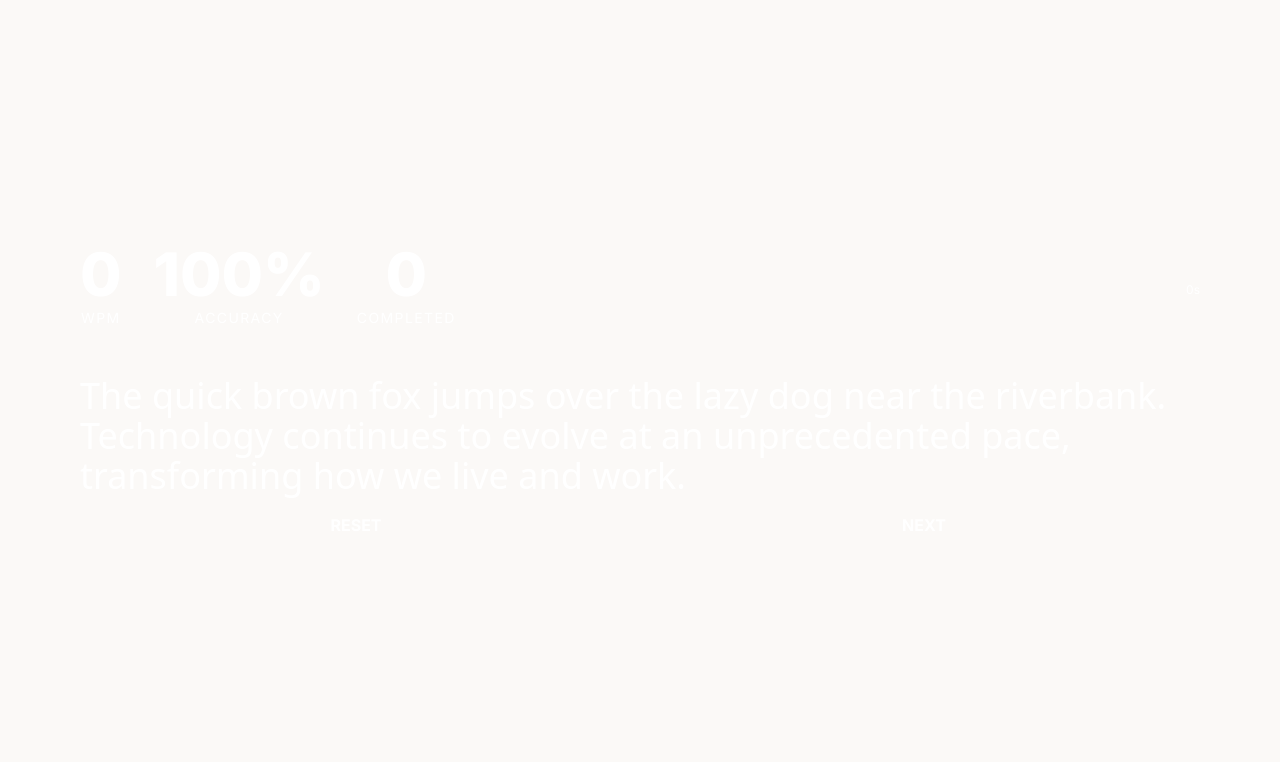
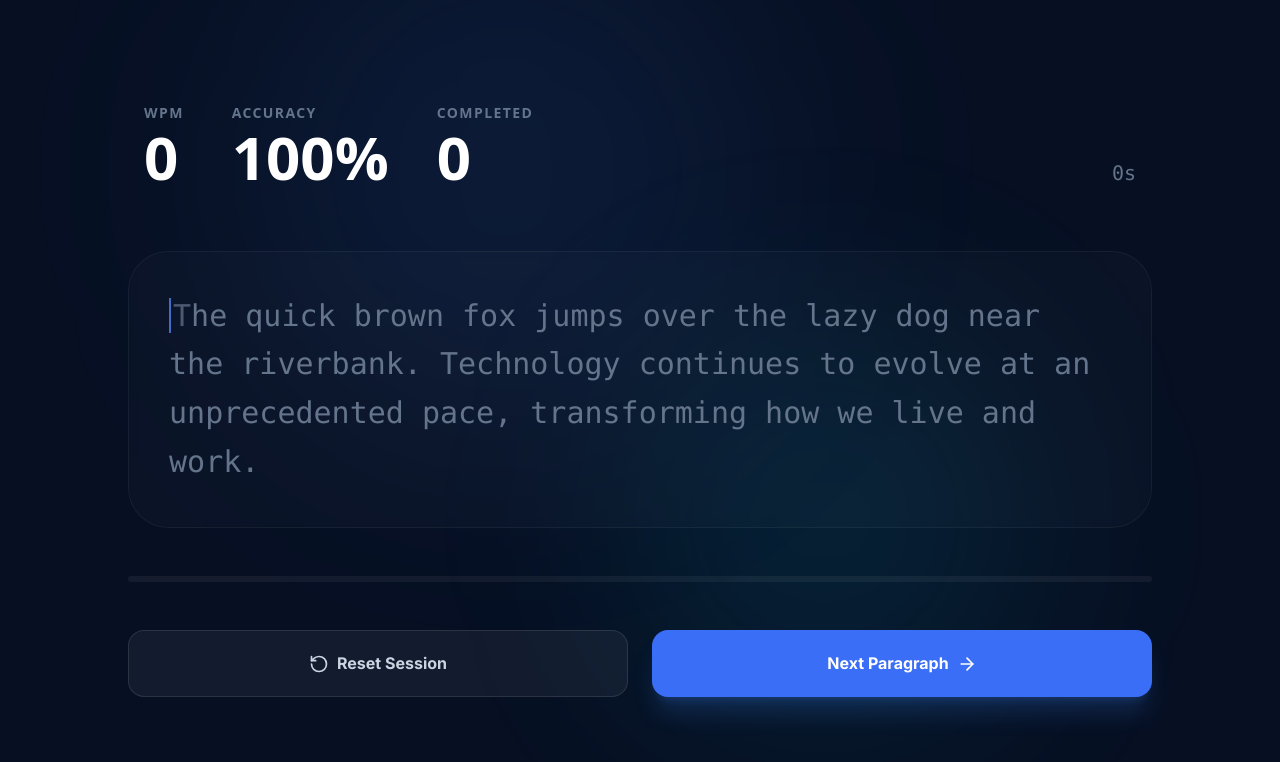
Before and after one commit to abdulsamad2002/keeblab, a Next.js app: page /type in a window 1280 px wide. Shown: the top 762 px of the page. Built offline with nearby package versions, Linux system fonts and the light colour scheme.

Commit message:
Update page.js

```diff
--- a/app/type/page.js
+++ b/app/type/page.js
@@ -1,42 +1,36 @@
-"use client"
-
-import React, { useState, useEffect, useRef } from "react";
+import React, { useState, useEffect, useRef } from 'react';
+import { motion, AnimatePresence } from 'framer-motion';
+import { ArrowRight, RotateCcw } from 'lucide-react';
 
 const paragraphs = [
   "The quick brown fox jumps over the lazy dog near the riverbank. Technology continues to evolve at an unprecedented pace, transforming how we live and work.",
   "Programming is both an art and a science that requires creativity and logical thinking. Modern developers use various tools and frameworks to build amazing applications.",
   "Nature provides us with countless wonders, from the depths of the ocean to the peaks of mountains. Every ecosystem plays a vital role in maintaining balance.",
   "Music has the power to evoke emotions and bring people together across cultures. Different genres reflect the diversity of human expression and creativity.",
-  "Reading opens doors to new worlds and perspectives we might never otherwise encounter. Books have been humanity's way of preserving knowledge for centuries.",
-  "Exercise and proper nutrition are essential components of a healthy lifestyle. Regular physical activity improves both mental and physical wellbeing.",
-  "Innovation drives progress and helps solve complex problems facing society today. Creative thinking combined with determination leads to breakthrough solutions.",
-  "Traveling broadens our horizons and helps us understand different cultures better. Every journey teaches valuable lessons and creates lasting memories.",
-  "Cooking is a delightful blend of science and creativity that brings joy. Experimenting with flavors and techniques can lead to culinary masterpieces.",
-  "Learning new skills keeps our minds sharp and opens up opportunities. Continuous growth and adaptation are key to success in any field.",
+  "Reading opens doors to new worlds and perspectives we might never otherwise encounter. Books have been humanity's way of preserving knowledge for centuries."
 ];
 
 export default function TypingTest() {
-  const [currentParagraph, setCurrentParagraph] = useState("");
-  const [userInput, setUserInput] = useState("");
+  const [currentParagraph, setCurrentParagraph] = useState('');
+  const [userInput, setUserInput] = useState('');
   const [startTime, setStartTime] = useState(null);
   const [wpm, setWpm] = useState(0);
   const [accuracy, setAccuracy] = useState(100);
   const [isActive, setIsActive] = useState(false);
   const [completedCount, setCompletedCount] = useState(0);
-  const [errors, setErrors] = useState(0);
   const [timeElapsed, setTimeElapsed] = useState(0);
   const [streak, setStreak] = useState(0);
   const [particles, setParticles] = useState([]);
   const inputRef = useRef(null);
 
-  useEffect(() => {
-    loadNewParagraph();
-  }, []);
+  useEffect(() => { loadNewParagraph(); }, []);
 
   useEffect(() => {
     if (isActive && startTime) {
       const interval = setInterval(() => {
-        calculateWPM();
+        const timeInMinutes = (Date.now() - startTime) / 1000 / 60;
+        const wordsTyped = userInput.length / 5;
+        setWpm(Math.round(wordsTyped / timeInMinutes) || 0);
         setTimeElapsed(Math.floor((Date.now() - startTime) / 1000));
       }, 100);
       return () => clearInterval(interval);
@@ -46,41 +40,20 @@ export default function TypingTest() {
   const loadNewParagraph = () => {
     const randomIndex = Math.floor(Math.random() * paragraphs.length);
     setCurrentParagraph(paragraphs[randomIndex]);
-    setUserInput("");
-    setErrors(0);
-  };
-
-  const calculateWPM = () => {
-    if (!startTime) return;
-    const timeElapsed = (Date.now() - startTime) / 1000 / 60;
-    const wordsTyped = userInput.trim().split(/\s+/).length;
-    const calculatedWpm = Math.round(wordsTyped / timeElapsed) || 0;
-    setWpm(calculatedWpm);
-  };
-
-  const calculateAccuracy = (input, target) => {
-    if (input.length === 0) return 100;
-    let correct = 0;
-    for (let i = 0; i < input.length; i++) {
-      if (input[i] === target[i]) correct++;
-    }
-    return Math.round((correct / input.length) * 100);
+    setUserInput('');
+    setIsActive(false);
+    setStartTime(null);
   };
 
   const createParticle = () => {
-    const particle = {
-      id: Date.now() + Math.random(),
-      x: Math.random() * 100,
-      y: Math.random() * 100,
-    };
-    setParticles((prev) => [...prev, particle]);
-    setTimeout(() => {
-      setParticles((prev) => prev.filter((p) => p.id !== particle.id));
-    }, 1000);
+    const particle = { id: Date.now() + Math.random(), x: Math.random() * 100, y: Math.random() * 100 };
+    setParticles(prev => [...prev, particle]);
+    setTimeout(() => { setParticles(prev => prev.filter(p => p.id !== particle.id)); }, 1000);
   };
 
   const handleInputChange = (e) => {
     const value = e.target.value;
+    if (value.length > currentParagraph.length) return;
 
     if (!isActive && value.length > 0) {
       setIsActive(true);
@@ -92,228 +65,126 @@ export default function TypingTest() {
 
     if (value.length > userInput.length) {
       if (lastChar === expectedChar) {
-        setStreak((prev) => prev + 1);
-        if (streak > 0 && streak % 5 === 0) {
-          createParticle();
-        }
+        setStreak(prev => prev + 1);
+        if (streak > 0 && streak % 10 === 0) createParticle();
       } else {
         setStreak(0);
-        setErrors((prev) => prev + 1);
       }
     }
 
     setUserInput(value);
 
-    const acc = calculateAccuracy(value, currentParagraph);
-    setAccuracy(acc);
+    // Accuracy Logic
+    let correct = 0;
+    for (let i = 0; i < value.length; i++) {
+      if (value[i] === currentParagraph[i]) correct++;
+    }
+    setAccuracy(value.length === 0 ? 100 : Math.round((correct / value.length) * 100));
 
     if (value === currentParagraph) {
-      setCompletedCount((prev) => prev + 1);
+      setCompletedCount(prev => prev + 1);
       createParticle();
-      createParticle();
-      createParticle();
-      setTimeout(() => {
-        loadNewParagraph();
-        setStartTime(Date.now());
-      }, 300);
+      setTimeout(loadNewParagraph, 500);
     }
   };
 
-  const handleReset = () => {
-    setIsActive(false);
-    setStartTime(null);
-    setWpm(0);
-    setAccuracy(100);
-    setCompletedCount(0);
-    setErrors(0);
-    setTimeElapsed(0);
-    setStreak(0);
-    setParticles([]);
-    loadNewParagraph();
-    inputRef.current?.focus();
-  };
-
   const getCharClass = (index) => {
-    if (index >= userInput.length) return "text-gray-600";
-    if (userInput[index] === currentParagraph[index]) {
-      return "text-emerald-400";
-    }
-    return "text-red-500 bg-red-500/20";
-  };
-
-  const getSpeedIndicator = () => {
-    if (wpm > 80)
-      return "bg-gradient-to-r from-purple-500 via-pink-500 to-red-500";
-    if (wpm > 60) return "bg-gradient-to-r from-blue-500 to-purple-500";
-    if (wpm > 40) return "bg-gradient-to-r from-green-500 to-blue-500";
-    return "bg-gradient-to-r from-gray-500 to-green-500";
+    if (index >= userInput.length) return 'text-slate-500';
+    return userInput[index] === currentParagraph[index]
+      ? 'text-white'
+      : 'text-rose-500 bg-rose-500/10 rounded-sm';
   };
 
   return (
-    <div className="min-h-screen bg-black text-white flex items-center justify-center p-8 relative overflow-hidden">
-      {/* Animated Background */}
-      <div className="absolute inset-0 opacity-20">
-        <div className="absolute top-0 left-1/4 w-96 h-96 bg-purple-500 rounded-full blur-3xl animate-pulse"></div>
-        <div
-          className="absolute bottom-0 right-1/4 w-96 h-96 bg-blue-500 rounded-full blur-3xl animate-pulse"
-          style={{ animationDelay: "1s" }}
-        ></div>
+    <div className="min-h-screen bg-[#071023] text-[#F8FAFF] flex flex-col items-center justify-center p-8 relative overflow-hidden font-sans">
+      {/* Background Glows matching KeebLab Hero */}
+      <div className="absolute inset-0 pointer-events-none">
+        <div className="absolute top-[-10%] left-[20%] w-[500px] h-[500px] rounded-full bg-blue-500/10 blur-[120px]" />
+        <div className="absolute bottom-[10%] right-[20%] w-[400px] h-[400px] rounded-full bg-cyan-500/10 blur-[100px]" />
       </div>
 
-      {/* Particles */}
-      {particles.map((particle) => (
-        <div
-          key={particle.id}
-          className="absolute w-4 h-4 bg-gradient-to-r from-yellow-400 to-pink-500 rounded-full animate-ping"
-          style={{
-            left: `${particle.x}%`,
-            top: `${particle.y}%`,
-            animationDuration: "1s",
-          }}
-        />
+      <div className="w-full max-w-5xl relative z-10">
+        {/* Stats Section with High-End Typography */}
+        <div className="flex items-end justify-between mb-16 px-4">
+          <div className="flex gap-12">
+            {[
+              { label: 'wpm', value: wpm },
+              { label: 'accuracy', value: `${accuracy}%` },
+              { label: 'completed', value: completedCount },
+            ].map((item) => (
+              <div key={item.label} className="flex flex-col">
+                <span className="text-slate-500 text-sm font-bold uppercase tracking-widest mb-1">{item.label}</span>
+                <span className="text-6xl font-black text-white">{item.value}</span>
+              </div>
             ))}
-
-      <div className="w-full max-w-6xl relative z-10">
-        {/* Stats Bar */}
-        <div className="flex items-center justify-between mb-12 gap-8">
-          <div className="flex gap-8">
-            <div className="text-center">
-              <div
-                className={`text-6xl font-black ${
-                  wpm > 80
-                    ? "text-transparent bg-clip-text bg-gradient-to-r from-purple-400 to-pink-400 animate-pulse"
-                    : "text-white"
-                }`}
-              >
-                {wpm}
           </div>
-              <div className="text-gray-500 text-sm uppercase tracking-widest mt-1">
-                WPM
-              </div>
-            </div>
-            <div className="text-center">
-              <div className="text-6xl font-black text-white">{accuracy}%</div>
-              <div className="text-gray-500 text-sm uppercase tracking-widest mt-1">
-                Accuracy
-              </div>
-            </div>
-            <div className="text-center">
-              <div className="text-6xl font-black text-white">
-                {completedCount}
-              </div>
-              <div className="text-gray-500 text-sm uppercase tracking-widest mt-1">
-                Completed
-              </div>
-            </div>
+          <div className="text-slate-500 font-mono text-xl">{timeElapsed}s</div>
         </div>
 
-          {/* Speed Indicator */}
-          <div className="flex flex-col items-end gap-2">
-            <div className="flex gap-2">
+        {/* Typing Area with the "Advanced" feel */}
         <div
-                className={`h-8 w-1 rounded ${
-                  wpm > 20 ? getSpeedIndicator() : "bg-gray-700"
-                }`}
-              ></div>
-              <div
-                className={`h-8 w-1 rounded ${
-                  wpm > 40 ? getSpeedIndicator() : "bg-gray-700"
-                }`}
-              ></div>
-              <div
-                className={`h-8 w-1 rounded ${
-                  wpm > 60 ? getSpeedIndicator() : "bg-gray-700"
-                }`}
-              ></div>
-              <div
-                className={`h-8 w-1 rounded ${
-                  wpm > 80 ? getSpeedIndicator() : "bg-gray-700"
-                }`}
-              ></div>
-              <div
-                className={`h-8 w-1 rounded ${
-                  wpm > 100 ? getSpeedIndicator() : "bg-gray-700"
-                }`}
-              ></div>
-            </div>
-            <div className="text-gray-500 text-xs">{timeElapsed}s</div>
-          </div>
-        </div>
-
-        {/* Typing Area */}
-        <div className="relative mb-8">
-          <div
-            className="text-4xl leading-loose font-sans mb-8 cursor-text p-6 rounded-2xl border-2 border-gray-800 focus-within:border-purple-500 transition-all min-h-[200px]"
+          className="text-3xl font-mono leading-relaxed mb-12 p-10 rounded-[2.5rem] border border-white/5 bg-white/[0.02] backdrop-blur-sm cursor-text transition-all"
           onClick={() => inputRef.current?.focus()}
         >
-            {currentParagraph.split("").map((char, index) => (
+          {currentParagraph.split('').map((char, index) => (
             <span
               key={index}
-                className={`inline-block ${getCharClass(
-                  index
-                )} transition-all duration-75 ${
-                  index === userInput.length
-                    ? "border-b-4 border-white animate-pulse scale-110"
-                    : ""
-                } ${
-                  userInput[index] === currentParagraph[index] &&
-                  index === userInput.length - 1
-                    ? "animate-bounce"
-                    : ""
+              className={`transition-all duration-75 ${getCharClass(index)} ${
+                index === userInput.length ? 'border-l-2 border-[#5b8cff] pl-0.5 animate-pulse' : ''
               }`}
-                style={{
-                  animationDuration: "0.3s",
-                  animationIterationCount: "1",
-                }}
+              style={{ whiteSpace: 'pre-wrap' }}
             >
               {char}
             </span>
           ))}
         </div>
 
-          {/* Progress Indicator */}
-          <div className="h-2 bg-gray-800 rounded-full overflow-hidden mb-8">
-            <div
-              className={`h-full ${getSpeedIndicator()} transition-all duration-200`}
-              style={{
-                width: `${(userInput.length / currentParagraph.length) * 100}%`,
-              }}
+        {/* Progress Bar */}
+        <div className="h-1.5 bg-white/5 rounded-full overflow-hidden mb-12">
+          <motion.div
+            className="h-full bg-gradient-to-r from-[#5b8cff] to-[#06b6d4]"
+            initial={{ width: 0 }}
+            animate={{ width: `${(userInput.length / currentParagraph.length) * 100}%` }}
           />
         </div>
-        </div>
 
-        {/* Hidden Input */}
         <input
           ref={inputRef}
           value={userInput}
           onChange={handleInputChange}
           className="absolute opacity-0 pointer-events-none"
-          type="text"
           autoFocus
         />
 
-        {/* Controls */}
-        <div className="flex gap-4 mt-8">
+        {/* Action Buttons matching the Hero Style */}
+        <div className="flex gap-6">
           <button
-            onClick={handleReset}
-            className="flex-1 bg-gradient-to-r from-purple-600 to-pink-600 hover:from-purple-700 hover:to-pink-700 text-white font-bold py-4 px-8 rounded-xl transition-all transform hover:scale-105 active:scale-95 uppercase tracking-wider"
+            onClick={() => { setUserInput(''); setStartTime(null); setIsActive(false); setStreak(0); }}
+            className="flex-1 bg-white/5 hover:bg-white/10 text-slate-300 font-bold py-5 rounded-2xl border border-white/10 transition-all flex items-center justify-center gap-2"
           >
-            Reset
+            <RotateCcw size={20} /> Reset Session
           </button>
           <button
             onClick={loadNewParagraph}
-            className="flex-1 bg-gray-800 hover:bg-gray-700 text-white font-bold py-4 px-8 rounded-xl transition-all transform hover:scale-105 active:scale-95 uppercase tracking-wider"
+            className="flex-1 bg-[#3b6ef6] hover:bg-[#5b8cff] text-white font-bold py-5 rounded-2xl shadow-xl shadow-blue-500/20 transition-all flex items-center justify-center gap-2"
           >
-            Next
+            Next Paragraph <ArrowRight size={20} />
           </button>
         </div>
 
-        {/* Streak Indicator */}
-        {streak > 10 && (
-          <div className="text-center mt-6 text-yellow-400 text-2xl font-bold animate-bounce">
-            🔥 {streak} Streak!
-          </div>
+        {/* Streak Toast */}
+        <AnimatePresence>
+          {streak > 5 && (
+            <motion.div
+              initial={{ opacity: 0, y: 20 }}
+              animate={{ opacity: 1, y: 0 }}
+              exit={{ opacity: 0 }}
+              className="text-center mt-10 text-[#06b6d4] font-black tracking-widest text-2xl uppercase"
+            >
+              🔥 {streak} streak
+            </motion.div>
           )}
+        </AnimatePresence>
       </div>
     </div>
   );
```
Lines whose indentation alone changed are shown as unchanged.
